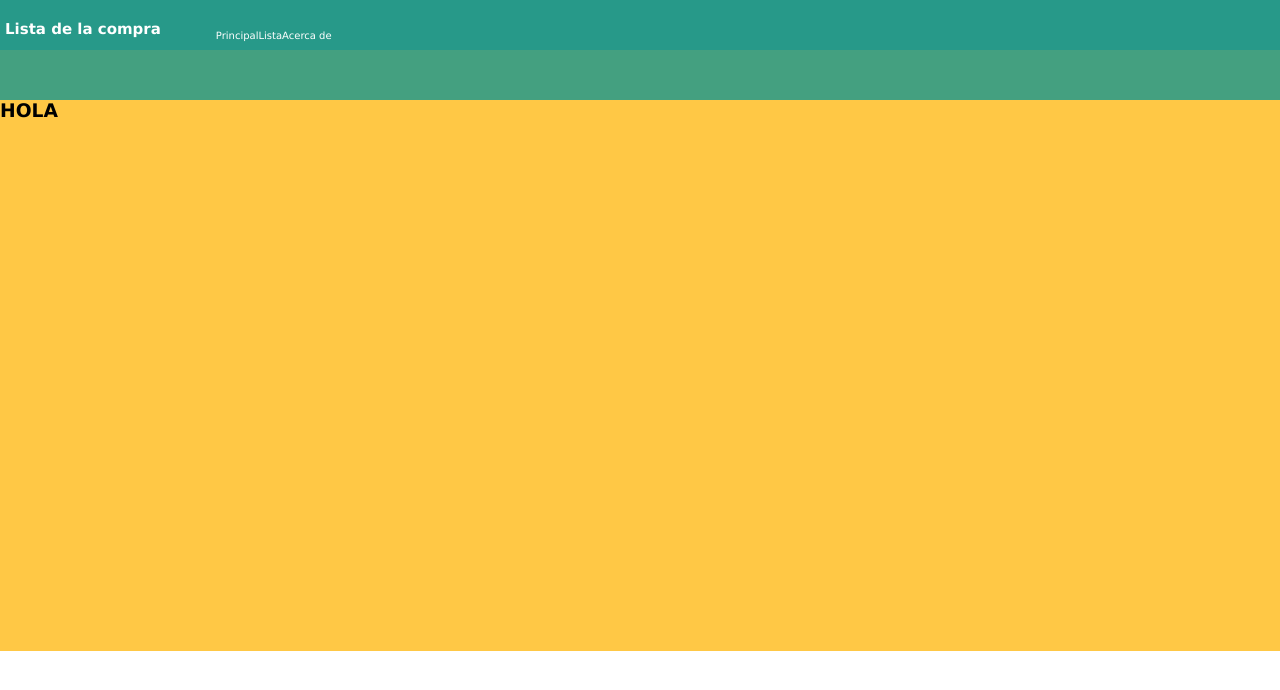
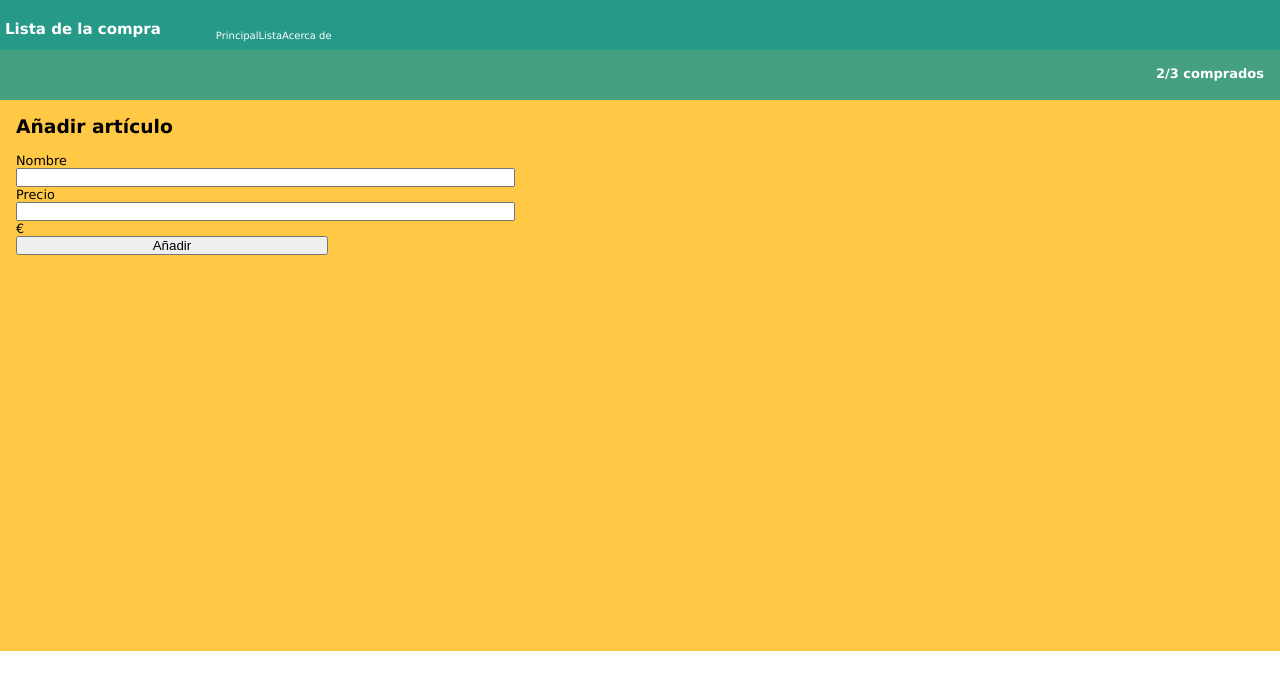
Before and after one commit to CarlosALiGom/202304-w1ch3-carlos-aliaga, a plain HTML site: page index.html in a window 1280 px wide. Drawn offline with Linux system fonts and the light colour scheme.

Commit message:
Add form with css

```diff
--- a/index.html
+++ b/index.html
@@ -21,10 +21,18 @@
   </header>
   <section class="first-section">
     <snap></snap>
-    <h2></h2>
+    <h2>2/3 comprados</h2>
   </section>
   <div class="second-section">
-    <h3>HOLA</h3>
+    <h3>Añadir artículo</h3>
+    <form>
+      <label for="product-name">Nombre</label>
+      <input type="text" id="product-name">
+      <label for="product-price">Precio</label>
+      <input type="number" id="product-price" required>
+      <p>€</p>
+      <button type="submit" name="submit-content">Añadir</button>
+    </form>
   </div>
 
 </body>
--- a/style.css
+++ b/style.css
@@ -46,10 +46,32 @@ ul ~ li {
 
 h2 {
   color: white;
+  padding: 1rem;
+  font-size: 13px;
+  text-align: end;
 }
 
 .second-section {
   display: flex;
+  flex-direction: column;
   background: rgb(255,200,69);
   height: 551px;
+  padding: 1rem;
 }
+
+form {
+  display: flex;
+  flex-direction: column;
+  margin-top: 1rem;
+  font-size: 0.8rem;
+}
+
+input {
+  padding: auto;
+  width: 40%;
+}
+
+button {
+  padding: auto;
+  width: 25%;
+}
```
